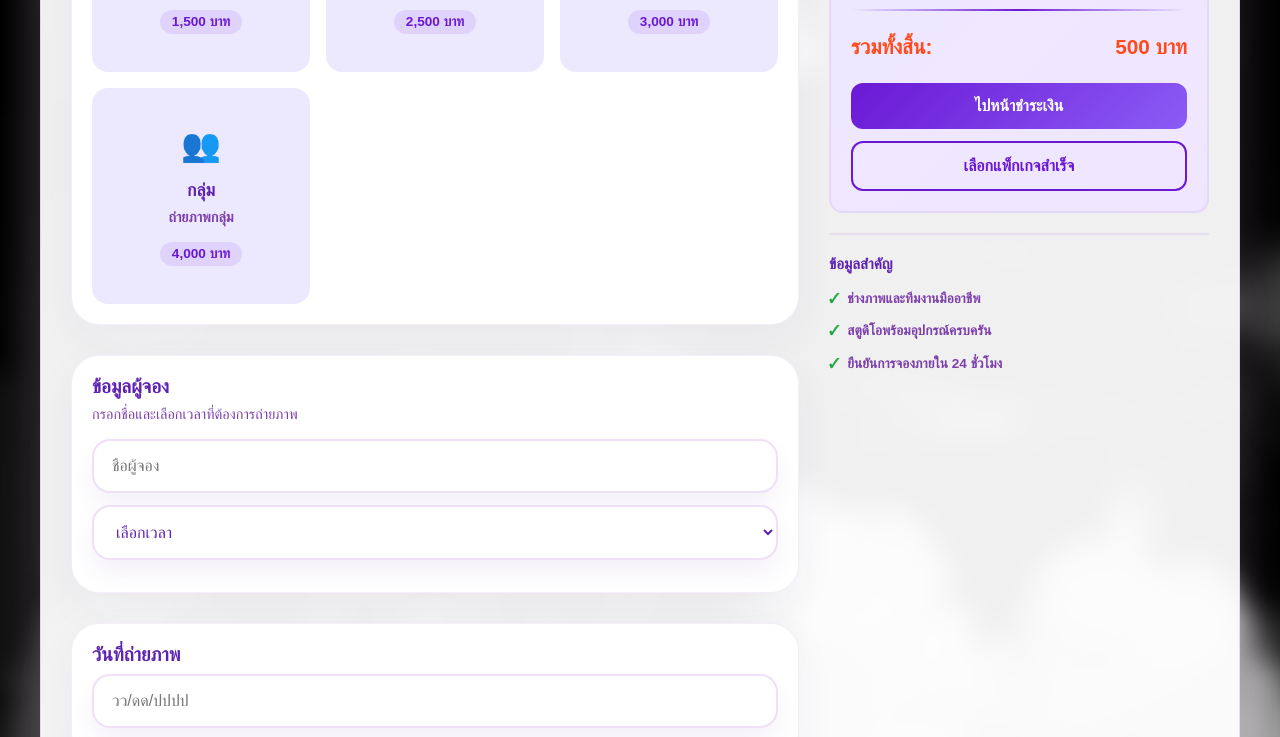
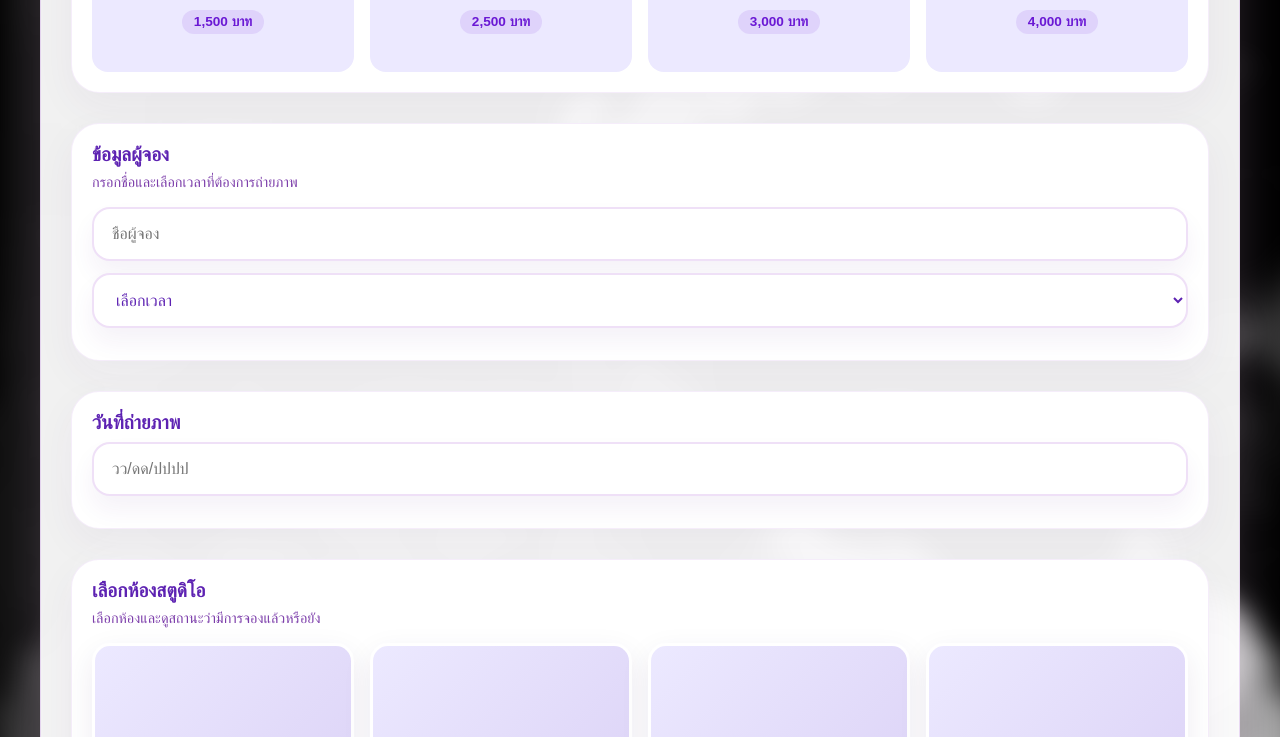
Before and after one commit to nongnam7665-hub/Pixel-Studio, a website: page user/studio.html in a window 1280 px wide. Shown: the part 625-1362 px from the top of the page. Drawn offline with Linux system fonts and the light colour scheme; no server answers.

Commit message:
fix: move price summary below notes, single column layout

```diff
--- a/css/studio.css
+++ b/css/studio.css
@@ -8,7 +8,7 @@
 
 .studio-container {
   display: grid;
-  grid-template-columns: 1fr 380px;
+  grid-template-columns: 1fr;
   gap: 30px;
 }
 
--- a/js/login.js
+++ b/js/login.js
@@ -20,7 +20,7 @@
         }
 
         try {
-            // ลองเป็น admin ก่อน
+
             const adminRes = await fetch(getApiBase() + '/api/admin/login', {
                 method: 'POST',
                 headers: { 'Content-Type': 'application/json' },
@@ -35,7 +35,6 @@
                 return;
             }
 
-            // ถ้าไม่ใช่ admin ลองเป็น user
             const userRes = await fetch(getApiBase() + '/api/login', {
                 method: 'POST',
                 headers: { 'Content-Type': 'application/json' },
--- a/user/studio.html
+++ b/user/studio.html
@@ -205,9 +205,7 @@
                             </div>
                         </div>
                     </form>
-                </div>
 
-                <div class="studio-right">
                     <div class="price-summary">
                         <h3>สรุปแพ็กเกจ</h3>
 
```
